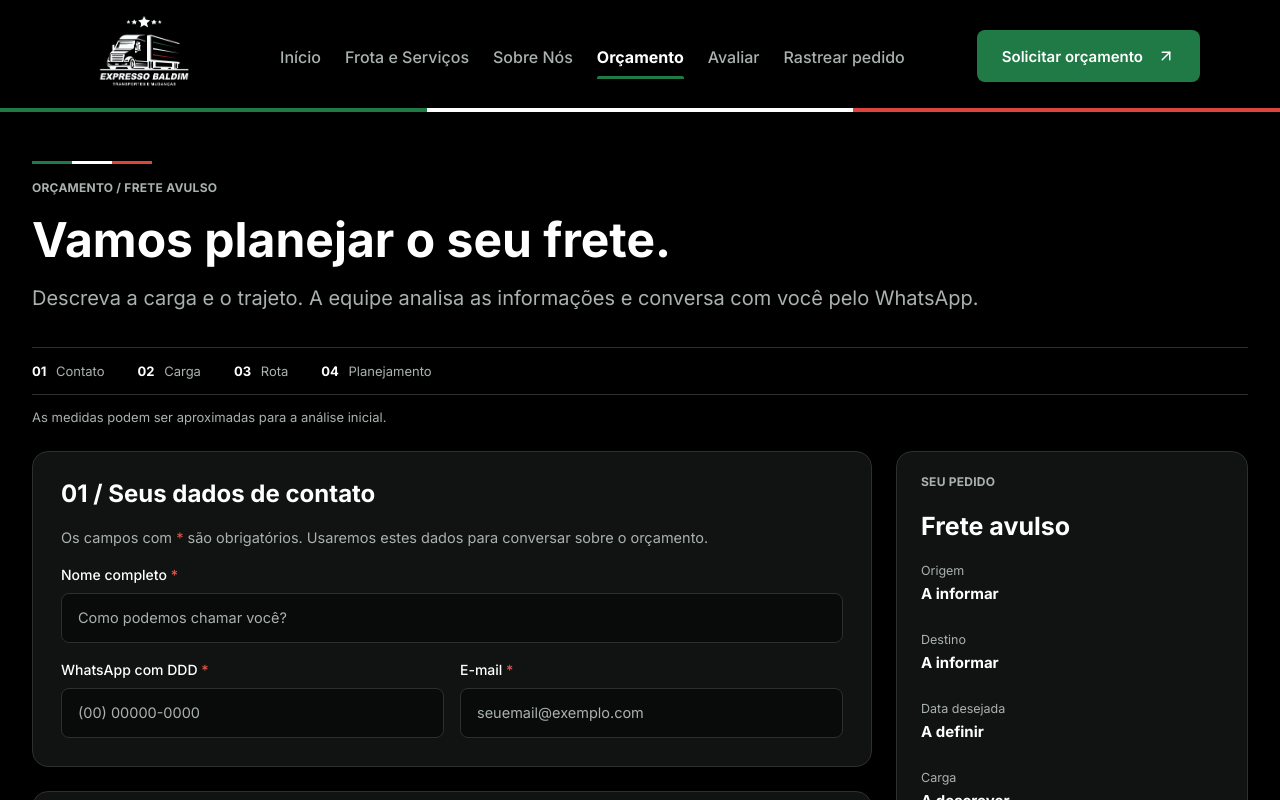
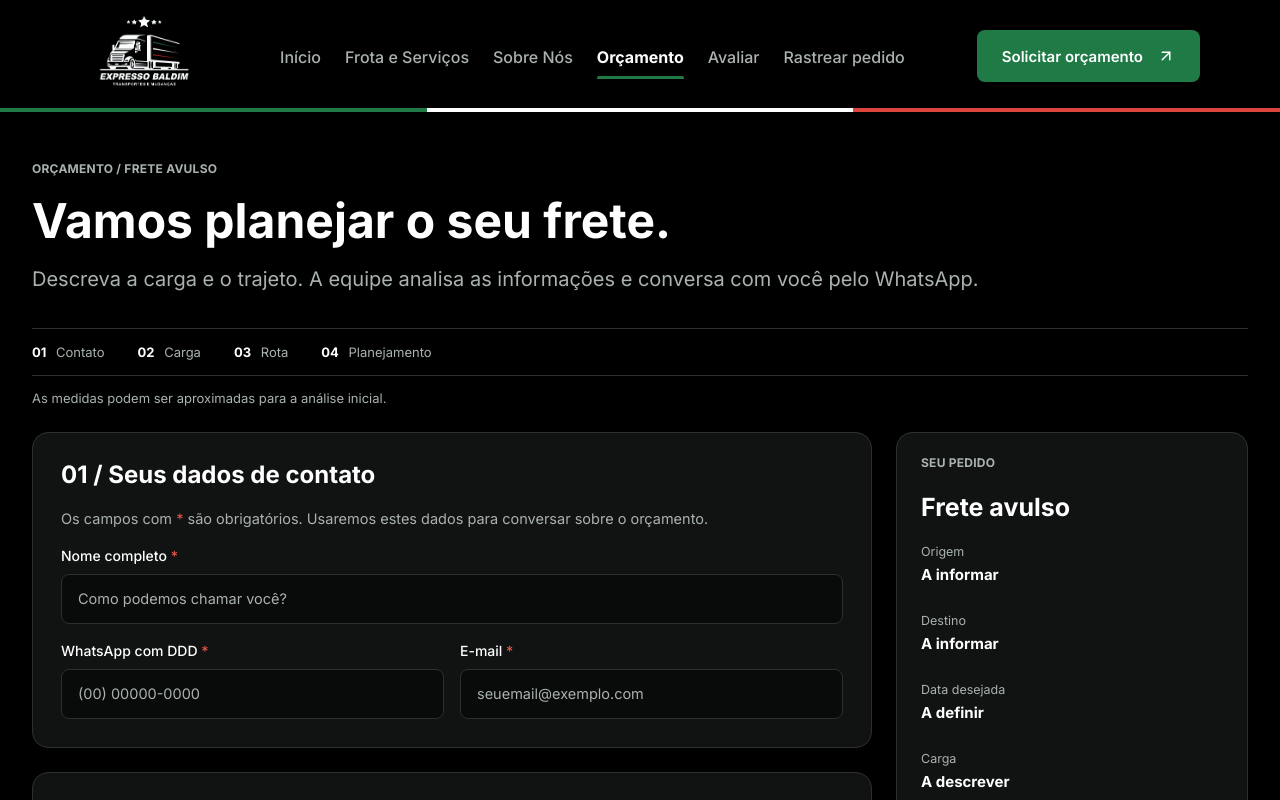
Before and after one commit to Nyckbaldim/expresso-baldim, an Angular app: page /orcamento/frete in a window 1280 px wide. Shown: the top 800 px of the page. Built offline with nearby package versions, Linux system fonts and the light colour scheme.

Commit message:
style(frete): remove faixa tricolor do cabeçalho

```diff
--- a/src/app/pages/orcamento/frete/frete.html
+++ b/src/app/pages/orcamento/frete/frete.html
@@ -2,7 +2,6 @@
   <div class="container">
 
     <header class="pagina-topo">
-      <span class="tricolor" aria-hidden="true"></span>
       <span class="etiqueta">Orçamento / Frete avulso</span>
       <h1>Vamos planejar o seu frete.</h1>
       <p class="pagina-topo__lead">Descreva a carga e o trajeto. A equipe analisa as informações e conversa com você pelo WhatsApp.</p>
```
